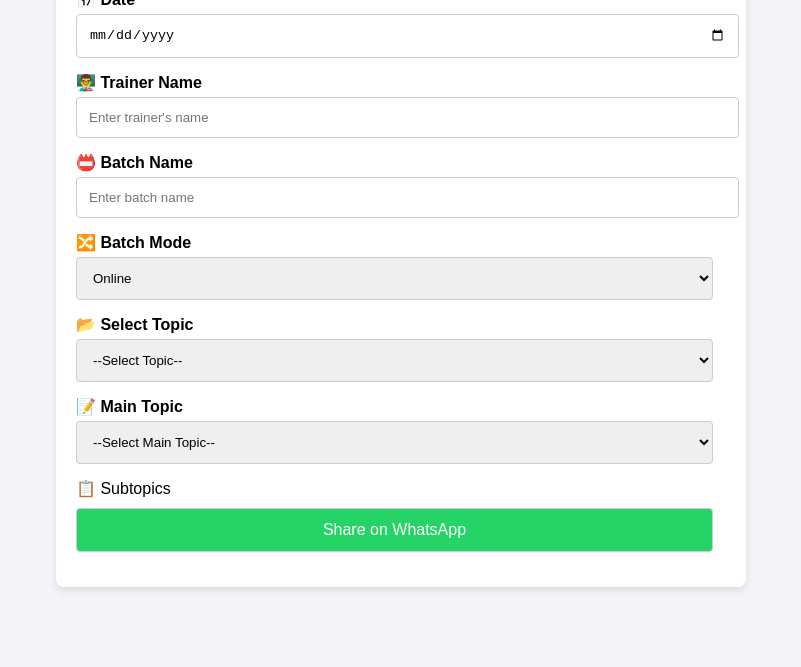
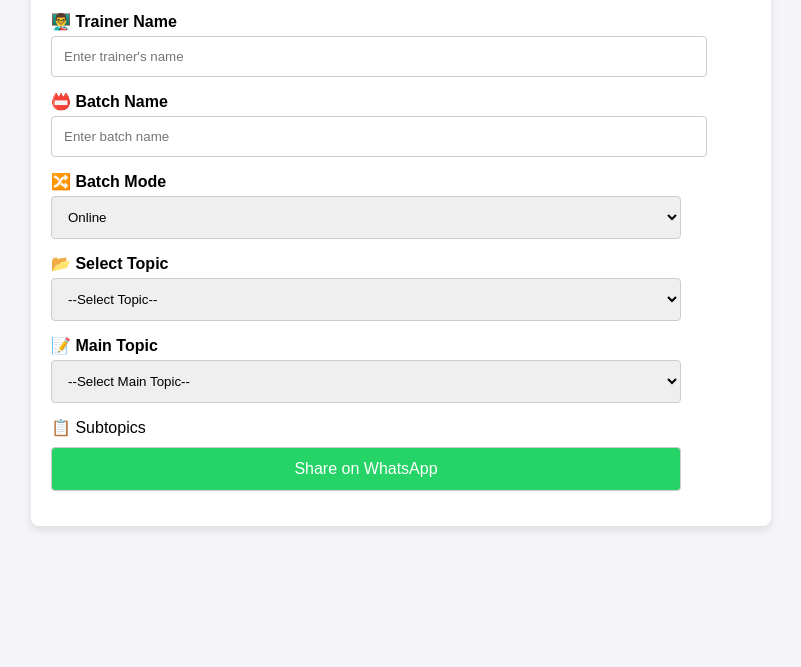
Before and after one commit to SAQUIB-KHAN90/Session-table, a plain HTML site: page index.html in a window 1280 px wide. Shown: the part 173-840 px from the top of the page, without its empty margins (239-1040 px from the left). Drawn offline with Linux system fonts and the light colour scheme.

Commit message:
change CSS

```diff
--- a/style.css
+++ b/style.css
@@ -5,38 +5,47 @@ body {
   padding: 20px;
   display: flex;
   justify-content: center;
-  align-items: center;
-  height: 100vh;
+  align-items: flex-start; /* Aligns the form to the top */
+  min-height: 100vh;
+  overflow: auto; /* Ensures scrollability if needed */
 }
+
 .form-container {
   background: #ffffff;
   padding: 20px;
   border-radius: 8px;
   box-shadow: 0 4px 8px rgba(0, 0, 0, 0.1);
   width: 100%;
-  max-width: 650px;
+  max-width: 700px;
+  overflow-y: auto; /* Enables scrolling within the container if content overflows */
+  max-height: 90vh; /* Prevents the form from exceeding the viewport height */
 }
+
 .form-container h2 {
   margin-bottom: 15px;
   color: #333;
   text-align: center;
 }
+
 .form-group {
   margin-bottom: 15px;
 }
+
 .form-group label {
   display: block;
   font-weight: bold;
   margin-bottom: 5px;
 }
+
 .form-group input,
 .form-group select,
 .form-group button {
-  width: 98%;
+  width: 90%;
   padding: 12px;
   border: 1px solid #ccc;
   border-radius: 4px;
 }
+
 .form-group button {
   background: #25d366;
   color: #fff;
@@ -44,9 +53,11 @@ body {
   cursor: pointer;
   text-align: center;
 }
+
 .form-group button:hover {
   background: #20b957;
 }
+
 .checkbox-group {
   display: flex;
   flex-wrap: wrap;
@@ -72,6 +83,6 @@ body {
 /* Make the layout responsive for smaller screens */
 @media (max-width: 600px) {
   .checkbox-group label {
-    width: 100%; /* Full width on small screens */
+    width: 80%; /* Full width on small screens */
   }
 }
```
